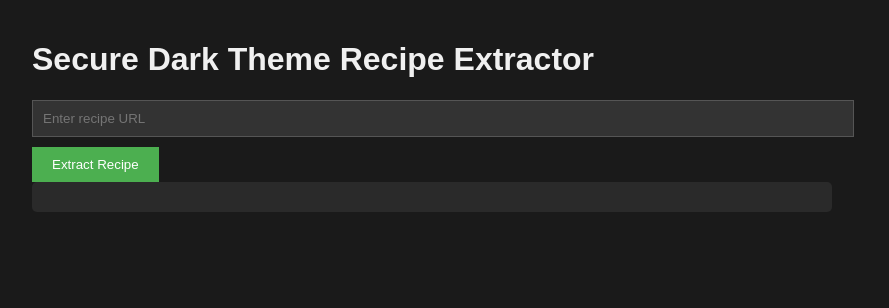
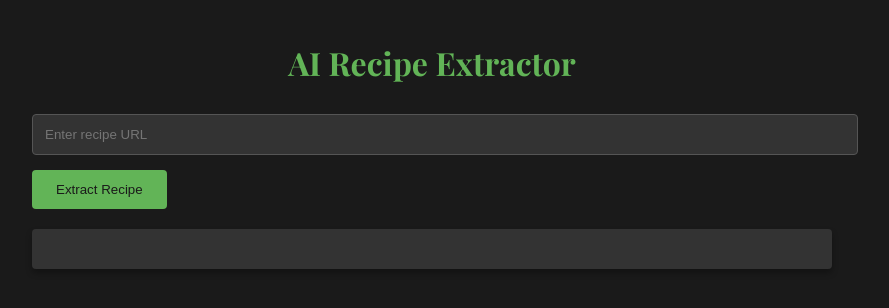
Before and after one commit to oliviaBahr/recipe, a website: page index.html in a window 1280 px wide. Shown: the whole page, without its empty margins (208-1097 px from the left). Drawn offline with nearby package versions, Linux system fonts and the light colour scheme.

Commit message:
Green theme

```diff
--- a/index.html
+++ b/index.html
@@ -4,66 +4,128 @@
 <head>
     <meta charset="UTF-8">
     <meta name="viewport" content="width=device-width, initial-scale=1.0">
-    <title>Secure Dark Theme Recipe Extractor</title>
+    <title>AI Recipe Extractor</title>
     <script src="https://cdnjs.cloudflare.com/ajax/libs/axios/1.3.4/axios.min.js"></script>
+    <script src="https://cdn.jsdelivr.net/npm/showdown@1.9.1/dist/showdown.min.js"></script>
+    <link href="https://fonts.googleapis.com/css2?family=Playfair+Display:wght@400;700&family=Roboto:wght@400;700&display=swap" rel="stylesheet">
     <style>
+        :root {
+            --background-color: #1a1a1a;
+            --text-color: #f0f0f0;
+            --heading-color: #62b457;
+            --input-background-color: #333;
+            --input-border-color: #555;
+            --button-background-color: #62b457;
+            --button-text-color: #1a1a1a;
+            --button-hover-color: #62b457;
+            --result-background-color: #333;
+            --spinner-border-color: #555;
+            --spinner-top-color: #62b457;
+        }
+
         body {
-            font-family: Arial, sans-serif;
+            font-family: 'Roboto', sans-serif;
             max-width: 800px;
             margin: 0 auto;
             padding: 20px;
-            background-color: #1a1a1a;
-            color: #f0f0f0;
+            background-color: var(--background-color);
+            color: var(--text-color);
+        }
+
+        h1 {
+            font-family: 'Playfair Display', serif;
+            color: var(--heading-color);
+            text-align: center;
+            margin-bottom: 30px;
         }
 
         input[type="text"] {
             width: 100%;
-            padding: 10px;
-            margin-bottom: 10px;
-            background-color: #333;
-            color: #f0f0f0;
-            border: 1px solid #555;
+            padding: 12px;
+            margin-bottom: 15px;
+            background-color: var(--input-background-color);
+            color: var(--text-color);
+            border: 1px solid var(--input-border-color);
+            border-radius: 4px;
         }
 
         button {
-            padding: 10px 20px;
-            background-color: #4CAF50;
-            color: white;
+            padding: 12px 24px;
+            background-color: var(--button-background-color);
+            color: var(--button-text-color);
             border: none;
+            border-radius: 4px;
             cursor: pointer;
+            transition: background-color 0.3s;
+        }
+
+        button:hover {
+            background-color: var(--button-hover-color);
         }
 
         #result {
             white-space: pre-wrap;
-            background-color: #2a2a2a;
-            padding: 15px;
-            border-radius: 5px;
+            background-color: var(--result-background-color);
+            padding: 20px;
+            border-radius: 4px;
+            margin-top: 20px;
+            box-shadow: 0 4px 6px rgba(0, 0, 0, 0.3);
+        }
+
+        @keyframes spin {
+            0% { transform: rotate(0deg); }
+            100% { transform: rotate(360deg); }
+        }
+
+        #spinner {
+            text-align: center;
+            margin-top: 20px;
+        }
+
+        .loader {
+            display: inline-block;
+            border: 4px solid var(--spinner-border-color);
+            border-top: 4px solid var(--spinner-top-color);
+            border-radius: 50%;
+            width: 40px;
+            height: 40px;
+            animation: spin 1s linear infinite;
         }
     </style>
 </head>
 
 <body>
-    <h1>Secure Dark Theme Recipe Extractor</h1>
+    <h1>AI Recipe Extractor</h1>
     <input type="text" id="recipeUrl" placeholder="Enter recipe URL">
     <button onclick="extractRecipe()">Extract Recipe</button>
+    <div id="spinner" style="display: none;">
+        <div class="loader"></div>
+    </div>
     <div id="result"></div>
 
     <script>
         async function extractRecipe() {
             const url = document.getElementById("recipeUrl").value;
             const resultDiv = document.getElementById("result");
+            const spinner = document.getElementById("spinner");
+            const converter = new showdown.Converter(); // Initialize Showdown converter
+
             resultDiv.innerHTML = ""; // Clear previous result
+            spinner.style.display = "block"; // Show spinner
 
             try {
                 console.log("Calling Netlify function");
                 const response = await axios.post("/.netlify/functions/extractRecipe", { url });
 
                 console.log("Response received");
-                const recipe = response.data;
-                resultDiv.innerHTML = recipe;
+                const markdown = response.data;
+                const html = converter.makeHtml(markdown); // Convert Markdown to HTML
+                resultDiv.innerHTML = html; // Display converted HTML
             } catch (error) {
                 console.error("Error:", error);
-                resultDiv.innerHTML = "Failed to extract recipe";
+                resultDiv.innerHTML = "Failed to extract recipe: " + error.response.data.error;
+            } finally {
+                spinner.style.display = "none"; // Hide spinner
             }
         }
     </script>
```
Also changed, not shown: netlify/functions/extractRecipe.ts (+14 -2 lines).
